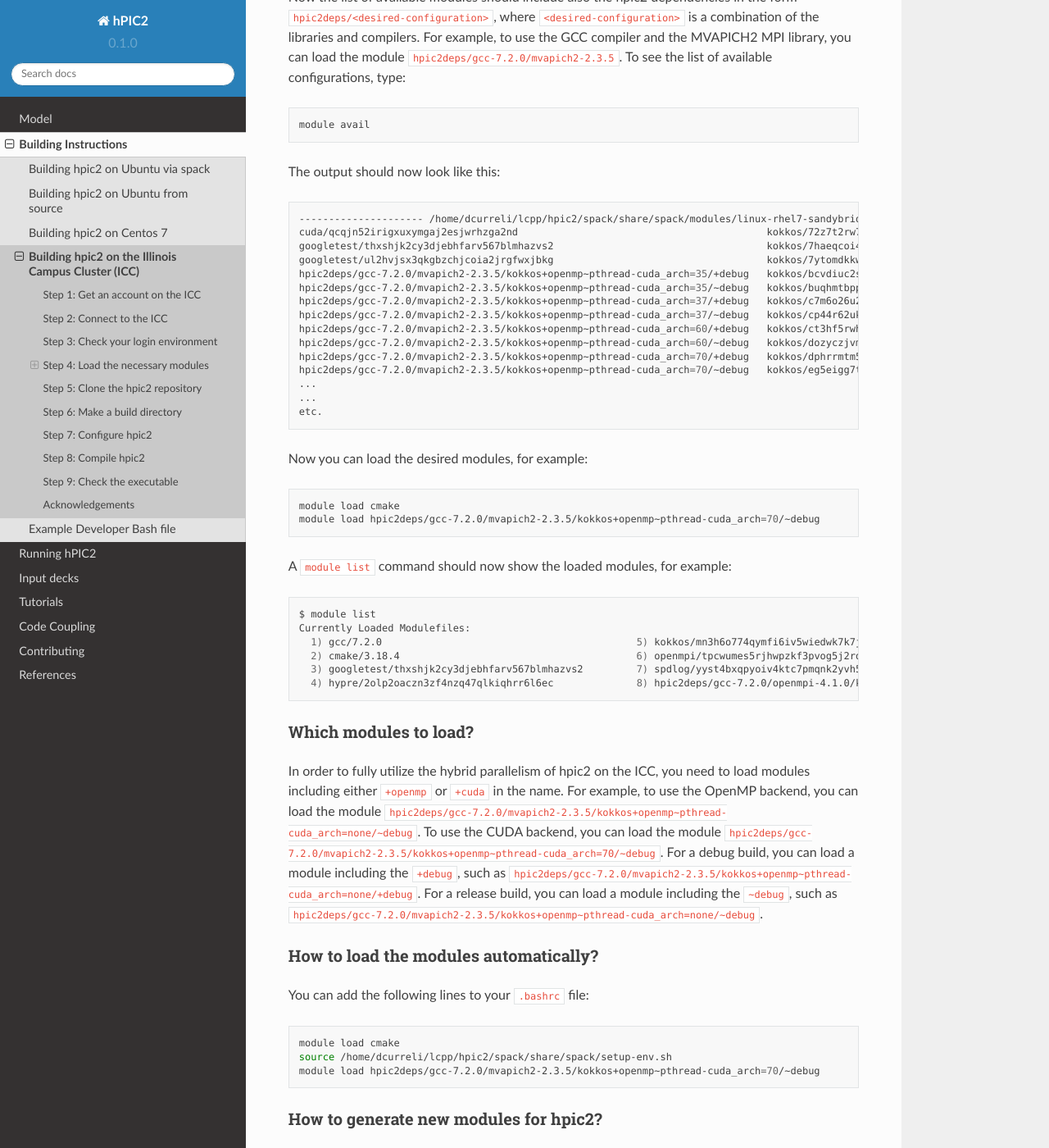
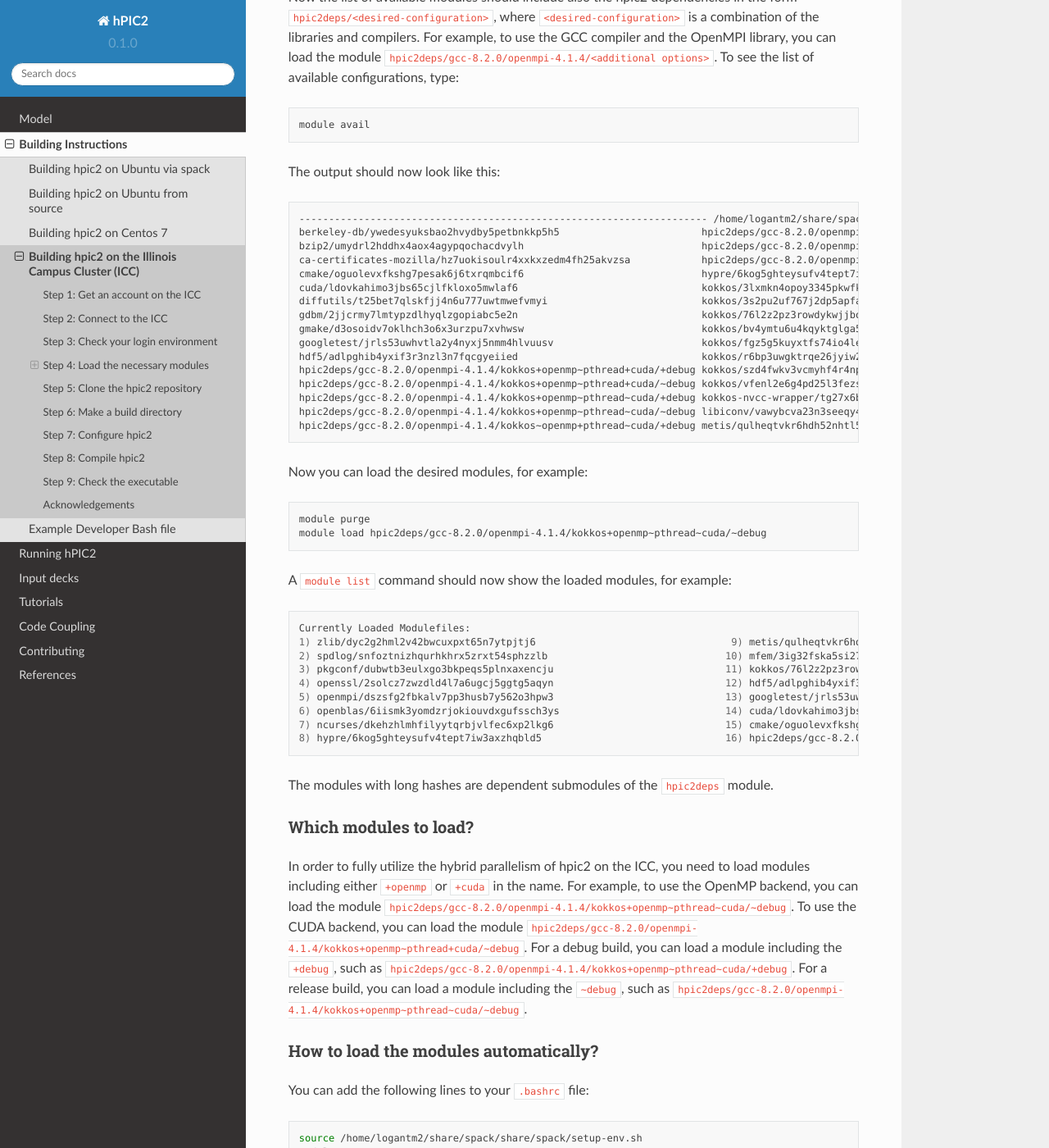
Before and after one commit to lcpp-org/hpic2doc, a Sphinx documentation site: the page built from docs/source/build_on_ICC.rst, in a window 1280 px wide and 1400 px high, scrolled down 1404 px. Shown: the whole window at 82% size. Built offline with Sphinx 7.4.7 and the Read the Docs theme 2.0.0, drawn with Linux system fonts in a browser that asks for light colours; some of the changed text lies outside the part shown.

Commit message:
Update CC build instructions

```diff
--- a/docs/source/build_on_ICC.rst
+++ b/docs/source/build_on_ICC.rst
@@ -59,19 +59,20 @@ Step 4: Load the necessary modules
 ----------------------------------
 
 In order to use the software, you need to load the necessary modules.
-Dependencies are hanldes via `spack <https://spack.io/>`_.
+Dependencies are handled via `spack <https://spack.io/>`_.
 A spack environment is provided in a shared folder of the campus cluster.
 To use it, you need to source the spack environment:
 
 .. code-block:: bash
 
-   source /home/dcurreli/lcpp/hpic2/spack/share/spack/setup-env.sh
+   source /home/logantm2/share/spack/share/spack/setup-env.sh
 
 Now the list of available modules should include also the hpic2 dependencies
 in the form ``hpic2deps/<desired-configuration>``\ , where ``<desired-configuration>``
 is a combination of the libraries and compilers. For example, to use the GCC
-compiler and the MVAPICH2 MPI library, you can load the module
-``hpic2deps/gcc-7.2.0/mvapich2-2.3.5``. To see the list of available configurations,
+compiler and the OpenMPI library, you can load the module
+``hpic2deps/gcc-8.2.0/openmpi-4.1.4/<additional options>``.
+To see the list of available configurations,
 type:
 
 .. code-block:: bash
@@ -82,39 +83,46 @@ The output should now look like this:
 
 .. code-block:: bash
 
-   --------------------- /home/dcurreli/lcpp/hpic2/spack/share/spack/modules/linux-rhel7-sandybridge --------------------
-   cuda/qcqjn52irigxuxymgaj2esjwrhzga2nd                                          kokkos/72z7t2rw7lpazlo5ewqjel7dip3gkdcz
-   googletest/thxshjk2cy3djebhfarv567blmhazvs2                                    kokkos/7haeqcoi4d2ie32pdioe6gtvh2p7cw7j
-   googletest/ul2hvjsx3qkgbzchjcoia2jrgfwxjbkg                                    kokkos/7ytomdkkwoxrwmvzutjhulfyh4w6ytzq
-   hpic2deps/gcc-7.2.0/mvapich2-2.3.5/kokkos+openmp~pthread-cuda_arch=35/+debug   kokkos/bcvdiuc2smud5dlm3k5cvmxnjb45ehcr
-   hpic2deps/gcc-7.2.0/mvapich2-2.3.5/kokkos+openmp~pthread-cuda_arch=35/~debug   kokkos/buqhmtbppfgjtwfd4g5vxew2qwqft7xm
-   hpic2deps/gcc-7.2.0/mvapich2-2.3.5/kokkos+openmp~pthread-cuda_arch=37/+debug   kokkos/c7m6o26u2sn5wbzlihmdzfhg646hwzsv
-   hpic2deps/gcc-7.2.0/mvapich2-2.3.5/kokkos+openmp~pthread-cuda_arch=37/~debug   kokkos/cp44r62ukspb4odkf4xwfmccwuwyhxlu
-   hpic2deps/gcc-7.2.0/mvapich2-2.3.5/kokkos+openmp~pthread-cuda_arch=60/+debug   kokkos/ct3hf5rwhaj7npkir6gr3gkkk2oi255b
-   hpic2deps/gcc-7.2.0/mvapich2-2.3.5/kokkos+openmp~pthread-cuda_arch=60/~debug   kokkos/dozyczjvmfu2vwcrcdgrdccd6okh6apw
-   hpic2deps/gcc-7.2.0/mvapich2-2.3.5/kokkos+openmp~pthread-cuda_arch=70/+debug   kokkos/dphrrmtm5jyaxtvy4tnbhwf2xojltlwv
-   hpic2deps/gcc-7.2.0/mvapich2-2.3.5/kokkos+openmp~pthread-cuda_arch=70/~debug   kokkos/eg5eigg7ttkdq34ednbbcda4edgsloj3
-   ...
-   ...
-   etc.
+   --------------------------------------------------------------------- /home/logantm2/share/spack/share/spack/modules/linux-rhel7-sandybridge ----------------------------------------------------------------------
+   berkeley-db/ywedesyuksbao2hvydby5petbnkkp5h5                        hpic2deps/gcc-8.2.0/openmpi-4.1.4/kokkos~openmp+pthread~cuda/~debug mfem/3ig32fska5si27kqokjkfmmq7gkdh6wr
+   bzip2/umydrl2hddhx4aox4agypqochacdvylh                              hpic2deps/gcc-8.2.0/openmpi-4.1.4/kokkos~openmp~pthread~cuda/+debug mfem/3ss6fvwftbpy7anqa2rx3wqnwvtnx3jf
+   ca-certificates-mozilla/hz7uokisoulr4xxkxzedm4fh25akvzsa            hpic2deps/gcc-8.2.0/openmpi-4.1.4/kokkos~openmp~pthread~cuda/~debug mfem/h7dalt34tv2qjhoxhlmruqsuowasvdck
+   cmake/oguolevxfkshg7pesak6j6txrqmbcif6                              hypre/6kog5ghteysufv4tept7iw3axzhqbld5                              mfem/hiagqk42kkj7u67f2xjwdrddciaoypel
+   cuda/ldovkahimo3jbs65cjlfkloxo5mwlaf6                               kokkos/3lxmkn4opoy3345pkwfkssjrbqzvowl5                             ncurses/dkehzhlmhfilyytqrbjvlfec6xp2lkg6
+   diffutils/t25bet7qlskfjj4n6u777uwtmwefvmyi                          kokkos/3s2pu2uf767j2dp5apfatxdogqzlb6jm                             openblas/6iismk3yomdzrjokiouvdxgufssch3ys
+   gdbm/2jjcrmy7lmtypzdlhyqlzgopiabc5e2n                               kokkos/76l2z2pz3rowdykwjjboikzr4ylhbiv3                             openmpi/dszsfg2fbkalv7pp3husb7y562o3hpw3
+   gmake/d3osoidv7oklhch3o6x3urzpu7xvhwsw                              kokkos/bv4ymtu6u4kqyktglga5m7445vjjqogd                             openssl/2solcz7zwzdld4l7a6ugcj5ggtg5aqyn
+   googletest/jrls53uwhvtla2y4nyxj5nmm4hlvuusv                         kokkos/fgz5g5kuyxtfs74io4lezp4c55r5aifp                             perl/zyo4ghspyxb2kk7hdppm4rjn7tvwugoo
+   hdf5/adlpghib4yxif3r3nzl3n7fqcgyeiied                               kokkos/r6bp3uwgktrqe26jyiw2tmeh5efcafz2                             pkgconf/dubwtb3eulxgo3bkpeqs5plnxaxencju
+   hpic2deps/gcc-8.2.0/openmpi-4.1.4/kokkos+openmp~pthread+cuda/+debug kokkos/szd4fwkv3vcmyhf4r4np7axdq4wyxnrw                             readline/gzx2j4omsdomqyaezyu5mizgkmzghhkm
+   hpic2deps/gcc-8.2.0/openmpi-4.1.4/kokkos+openmp~pthread+cuda/~debug kokkos/vfenl2e6g4pd25l3fezsmqeno7jtwo52                             spdlog/snfoztnizhqurhkhrx5zrxt54sphzzlb
+   hpic2deps/gcc-8.2.0/openmpi-4.1.4/kokkos+openmp~pthread~cuda/+debug kokkos-nvcc-wrapper/tg27x6bflvlu2lpwv5n7cu3oip7wjahi                zlib/dyc2g2hml2v42bwcuxpxt65n7ytpjtj6
+   hpic2deps/gcc-8.2.0/openmpi-4.1.4/kokkos+openmp~pthread~cuda/~debug libiconv/vawybcva23n3seeqy4bmuylxfl3rgrhh
+   hpic2deps/gcc-8.2.0/openmpi-4.1.4/kokkos~openmp+pthread~cuda/+debug metis/qulheqtvkr6hdh52nhtl5tjrlc3j7mrv
+
 
 Now you can load the desired modules, for example:
 
 .. code-block:: bash
 
-   module load cmake
-   module load hpic2deps/gcc-7.2.0/mvapich2-2.3.5/kokkos+openmp~pthread-cuda_arch=70/~debug
+   module purge
+   module load hpic2deps/gcc-8.2.0/openmpi-4.1.4/kokkos+openmp~pthread~cuda/~debug
 
 A ``module list`` command should now show the loaded modules, for example:
 
 .. code-block:: bash
 
-   $ module list
    Currently Loaded Modulefiles:
-     1) gcc/7.2.0                                           5) kokkos/mn3h6o774qymfi6iv5wiedwk7k7jlkyg
-     2) cmake/3.18.4                                        6) openmpi/tpcwumes5rjhwpzkf3pvog5j2rdxxroh
-     3) googletest/thxshjk2cy3djebhfarv567blmhazvs2         7) spdlog/yyst4bxqpyoiv4ktc7pmqnk2yvh5t3y5
-     4) hypre/2olp2oaczn3zf4nzq47qlkiqhrr6l6ec              8) hpic2deps/gcc-7.2.0/openmpi-4.1.0/kokkos+openmp~pthread-cuda_arch=none/+debug
+   1) zlib/dyc2g2hml2v42bwcuxpxt65n7ytpjtj6                                 9) metis/qulheqtvkr6hdh52nhtl5tjrlc3j7mrv
+   2) spdlog/snfoztnizhqurhkhrx5zrxt54sphzzlb                              10) mfem/3ig32fska5si27kqokjkfmmq7gkdh6wr
+   3) pkgconf/dubwtb3eulxgo3bkpeqs5plnxaxencju                             11) kokkos/76l2z2pz3rowdykwjjboikzr4ylhbiv3
+   4) openssl/2solcz7zwzdld4l7a6ugcj5ggtg5aqyn                             12) hdf5/adlpghib4yxif3r3nzl3n7fqcgyeiied
+   5) openmpi/dszsfg2fbkalv7pp3husb7y562o3hpw3                             13) googletest/jrls53uwhvtla2y4nyxj5nmm4hlvuusv
+   6) openblas/6iismk3yomdzrjokiouvdxgufssch3ys                            14) cuda/ldovkahimo3jbs65cjlfkloxo5mwlaf6
+   7) ncurses/dkehzhlmhfilyytqrbjvlfec6xp2lkg6                             15) cmake/oguolevxfkshg7pesak6j6txrqmbcif6
+   8) hypre/6kog5ghteysufv4tept7iw3axzhqbld5                               16) hpic2deps/gcc-8.2.0/openmpi-4.1.4/kokkos+openmp~pthread~cuda/~debug
+
+The modules with long hashes are dependent submodules of the ``hpic2deps`` module.
 
 Which modules to load?
 ^^^^^^^^^^^^^^^^^^^^^^
@@ -122,13 +130,13 @@ Which modules to load?
 In order to fully utilize the hybrid parallelism of hpic2 on the ICC,
 you need to load modules including either ``+openmp`` or ``+cuda`` in the name.
 For example, to use the OpenMP backend, you can load the module
-``hpic2deps/gcc-7.2.0/mvapich2-2.3.5/kokkos+openmp~pthread-cuda_arch=none/~debug``.
+``hpic2deps/gcc-8.2.0/openmpi-4.1.4/kokkos+openmp~pthread~cuda/~debug``.
 To use the CUDA backend, you can load the module
-``hpic2deps/gcc-7.2.0/mvapich2-2.3.5/kokkos+openmp~pthread-cuda_arch=70/~debug``.
+``hpic2deps/gcc-8.2.0/openmpi-4.1.4/kokkos+openmp~pthread+cuda/~debug``.
 For a debug build, you can load a module including the ``+debug``\ , such as
-``hpic2deps/gcc-7.2.0/mvapich2-2.3.5/kokkos+openmp~pthread-cuda_arch=none/+debug``.
+``hpic2deps/gcc-8.2.0/openmpi-4.1.4/kokkos+openmp~pthread~cuda/+debug``.
 For a release build, you can load a module including the ``~debug``\ , such as
-``hpic2deps/gcc-7.2.0/mvapich2-2.3.5/kokkos+openmp~pthread-cuda_arch=none/~debug``.
+``hpic2deps/gcc-8.2.0/openmpi-4.1.4/kokkos+openmp~pthread~cuda/~debug``.
 
 How to load the modules automatically?
 ^^^^^^^^^^^^^^^^^^^^^^^^^^^^^^^^^^^^^^
@@ -137,9 +145,9 @@ You can add the following lines to your ``.bashrc`` file:
 
 .. code-block:: bash
 
-   module load cmake
-   source /home/dcurreli/lcpp/hpic2/spack/share/spack/setup-env.sh
-   module load hpic2deps/gcc-7.2.0/mvapich2-2.3.5/kokkos+openmp~pthread-cuda_arch=70/~debug
+   source /home/logantm2/share/spack/share/spack/setup-env.sh
+   module purge
+   module load hpic2deps/gcc-8.2.0/openmpi-4.1.4/kokkos+openmp~pthread~cuda/~debug
 
 How to generate new modules for hpic2?
 ^^^^^^^^^^^^^^^^^^^^^^^^^^^^^^^^^^^^^^
```
